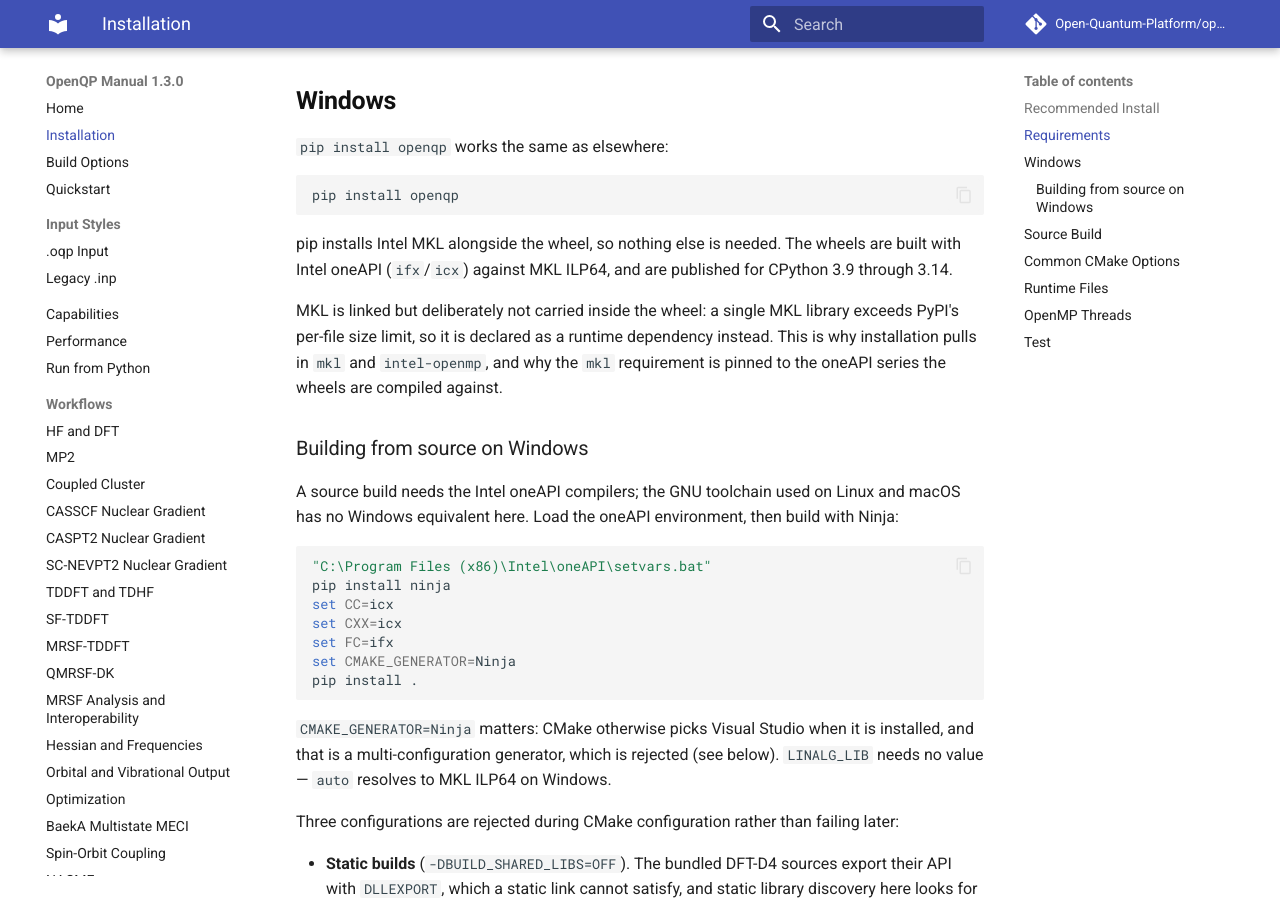
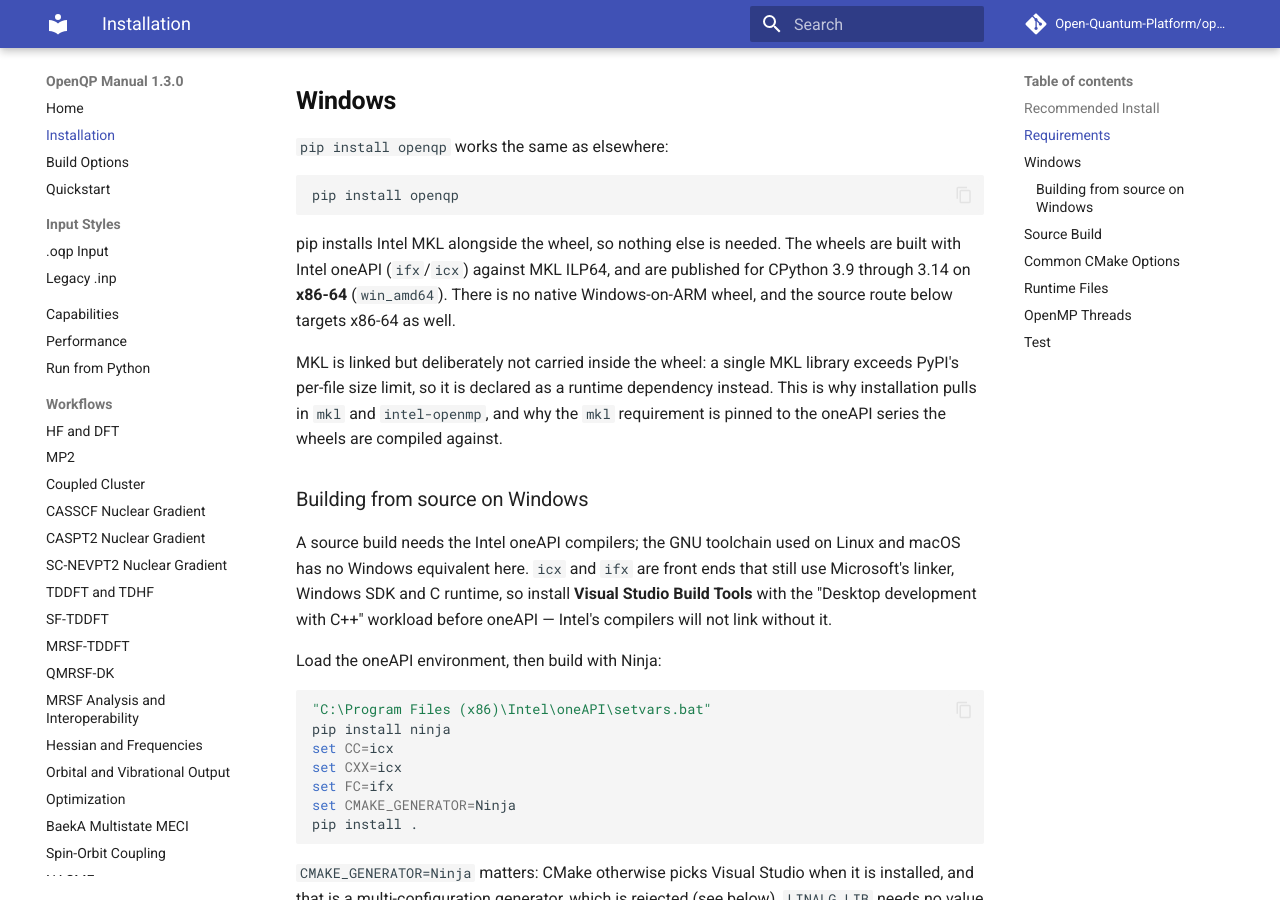
Before and after one commit to Open-Quantum-Platform/openqp-docs, an MkDocs documentation site: the page built from docs/installation.md, in a window 1280 px wide and 900 px high, scrolled down 1125 px. Built offline with MkDocs 1.6.1 and Material for MkDocs 9.7.7, drawn with Linux system fonts in a browser that asks for light colours; comment, search, counter and statistics services are not loaded; some of the changed text lies outside the part shown.

Commit message:
Review: correct the stale LP64 guidance, and name the real prerequisites
The review flagged my "ILP64 on every platform" line as contradicting
this page's macOS recipe.  Checking upstream, the page is what is out of
date: OpenQP's CMakeLists fails the configure on -DLINALG_LIB_INT64=OFF
with "LP64 (4-byte BLAS integer) support has been removed -- OpenQP is
ILP64-only on all platforms", yet this page still passed that flag in
the macOS recipe, listed the option in the table, and said LP64 was
supported there.  A reader following it hit a deliberate hard error.
Removed from the recipe and the table; the note now says what replaced
it and why the flag still fails loudly.

icx/ifx are front ends over Microsoft's linker, SDK and C runtime, so
the prerequisites now name Visual Studio Build Tools with the C++
workload.  Choosing Ninja avoids the rejected generator but does not
remove that dependency, and the build fails at the compiler check
without it.

The wheels are win_amd64 only; stated alongside the interpreter
versions, since Windows-on-ARM users would otherwise be dropped into a
source build that does not target their machine either.

Co-Authored-By: Claude Fable 5 <noreply@anthropic.com>

````diff
--- a/docs/installation.md
+++ b/docs/installation.md
@@ -58,7 +58,8 @@ pip install openqp
 
 pip installs Intel MKL alongside the wheel, so nothing else is needed. The
 wheels are built with Intel oneAPI (`ifx`/`icx`) against MKL ILP64, and are
-published for CPython 3.9 through 3.14.
+published for CPython 3.9 through 3.14 on **x86-64** (`win_amd64`). There is no
+native Windows-on-ARM wheel, and the source route below targets x86-64 as well.
 
 MKL is linked but deliberately not carried inside the wheel: a single MKL
 library exceeds PyPI's per-file size limit, so it is declared as a runtime
@@ -69,8 +70,12 @@ the wheels are compiled against.
 ### Building from source on Windows
 
 A source build needs the Intel oneAPI compilers; the GNU toolchain used on
-Linux and macOS has no Windows equivalent here. Load the oneAPI environment,
-then build with Ninja:
+Linux and macOS has no Windows equivalent here. `icx` and `ifx` are front ends
+that still use Microsoft's linker, Windows SDK and C runtime, so install
+**Visual Studio Build Tools** with the "Desktop development with C++" workload
+before oneAPI — Intel's compilers will not link without it.
+
+Load the oneAPI environment, then build with Ninja:
 
 ```bat
 "C:\Program Files (x86)\Intel\oneAPI\setvars.bat"
@@ -162,9 +165,12 @@ For the complete list, including `ENABLE_DDX`, `BUILD_SHARED_LIBS`,
 `ENABLE_PYTHON`, sanitizer flags, and external dependency cache paths, see
 [Build Options](build-options.md).
 
-ILP64 BLAS/LAPACK is the normal build mode. LP64
-(`-DLINALG_LIB_INT64=OFF`) is supported only on macOS, mainly for a consistent
-native Accelerate build.
+ILP64 BLAS/LAPACK is the only build mode. LP64 support was removed: OpenQP uses
+one 8-byte integer model on every platform, with macOS reaching it through
+Accelerate's `$NEWLAPACK$ILP64` interface (macOS 13.3 or newer). The former
+`-DLINALG_LIB_INT64` option is gone, and passing `-DLINALG_LIB_INT64=OFF` now
+fails the configure on purpose, so that a stale cache or an old build script
+cannot silently produce a mixed-width build.
 
 ## Runtime Files
 
````
Also changed, not shown: other parts of docs/installation.md (+1 -3 lines).
